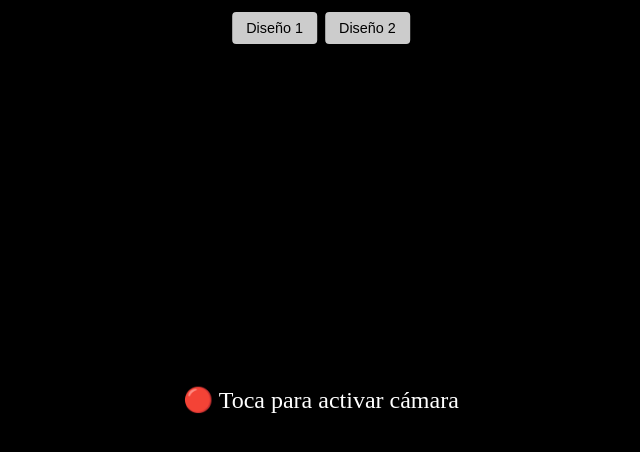
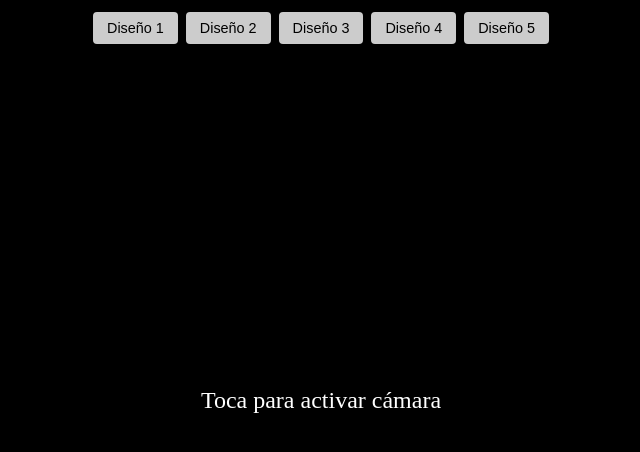
Before and after one commit to DLopezHub/pintacaras, a plain HTML site: page index.html in a window 1280 px wide. Shown: the whole page, without its empty margins (319-959 px from the left). Drawn offline with Linux system fonts and the light colour scheme.

Commit message:
Update index.html

```diff
--- a/index.html
+++ b/index.html
@@ -2,29 +2,31 @@
 <html lang="es">
 <head>
   <meta charset="UTF-8" />
-  <title>Pintacaras – Selector de Diseño</title>
+  <title>Pintacaras – Selector de Diseños</title>
   <meta name="viewport" content="width=device-width, initial-scale=1.0" />
   <link rel="stylesheet" href="style.css" />
 </head>
 <body>
   <!-- Botones para elegir diseño -->
   <div id="buttons">
-    <button id="btn1">Diseño 1</button>
+    <button id="btn1" class="active">Diseño 1</button>
     <button id="btn2">Diseño 2</button>
+    <button id="btn3">Diseño 3</button>
+    <button id="btn4">Diseño 4</button>
+    <button id="btn5">Diseño 5</button>
   </div>
 
-  <!-- Overlay inicial -->
-  <div id="overlay">🔴 Toca para activar cámara</div>
+  <!-- Overlay inicial que inicia la cámara al tocar -->
+  <div id="overlay">Toca para activar cámara</div>
 
-  <!-- Vídeo y canvas para AR -->
+  <!-- Vídeo y canvas para renderizar AR -->
   <video id="video" playsinline muted></video>
   <canvas id="canvas"></canvas>
 
   <!-- MediaPipe FaceMesh y CameraUtils -->
   <script src="https://cdn.jsdelivr.net/npm/@mediapipe/face_mesh/face_mesh.js"></script>
   <script src="https://cdn.jsdelivr.net/npm/@mediapipe/camera_utils/camera_utils.js"></script>
-
-  <!-- Tu script JS -->
+  <!-- Lógica JS -->
   <script src="script.js"></script>
 </body>
 </html>
```
